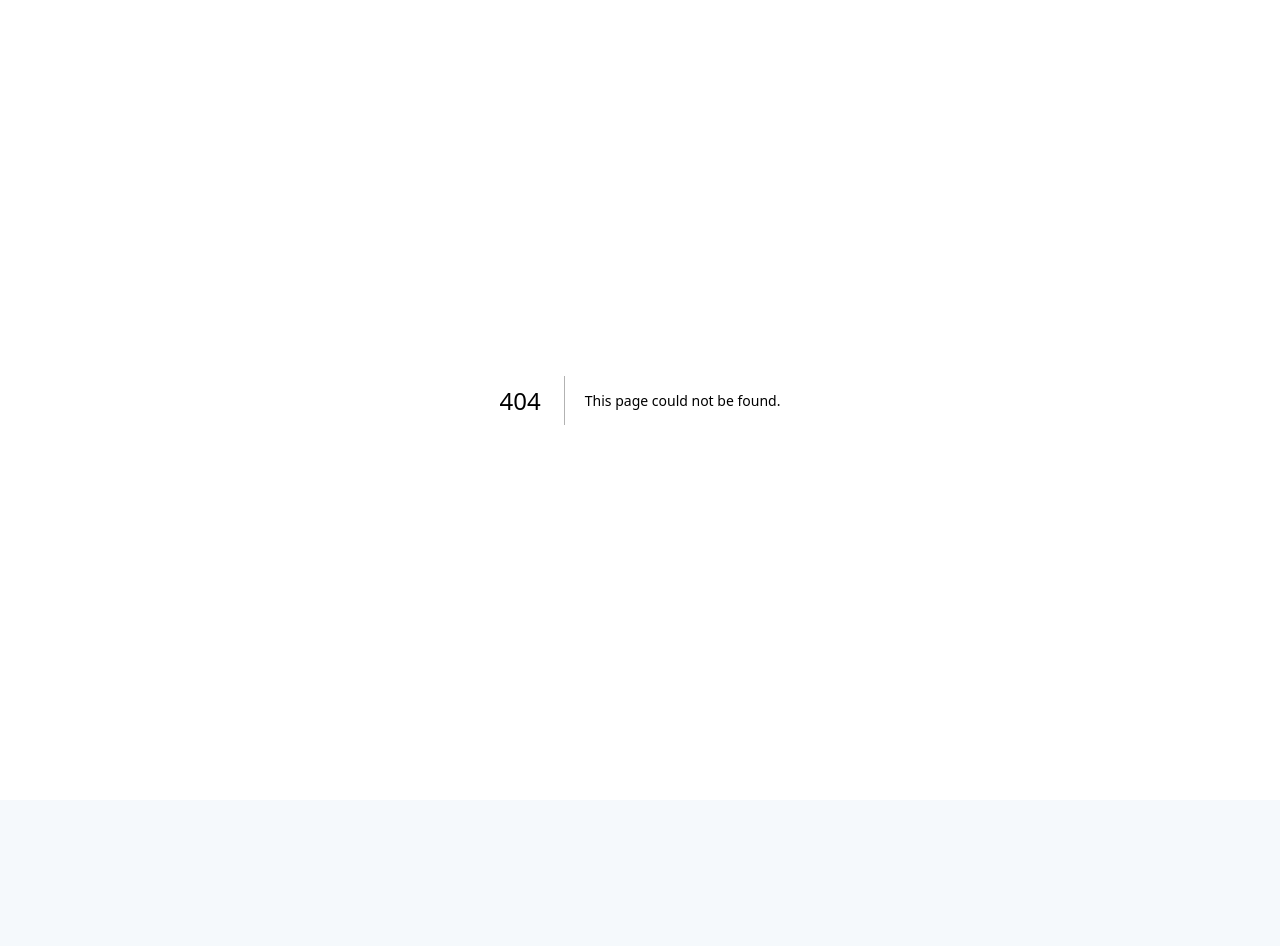
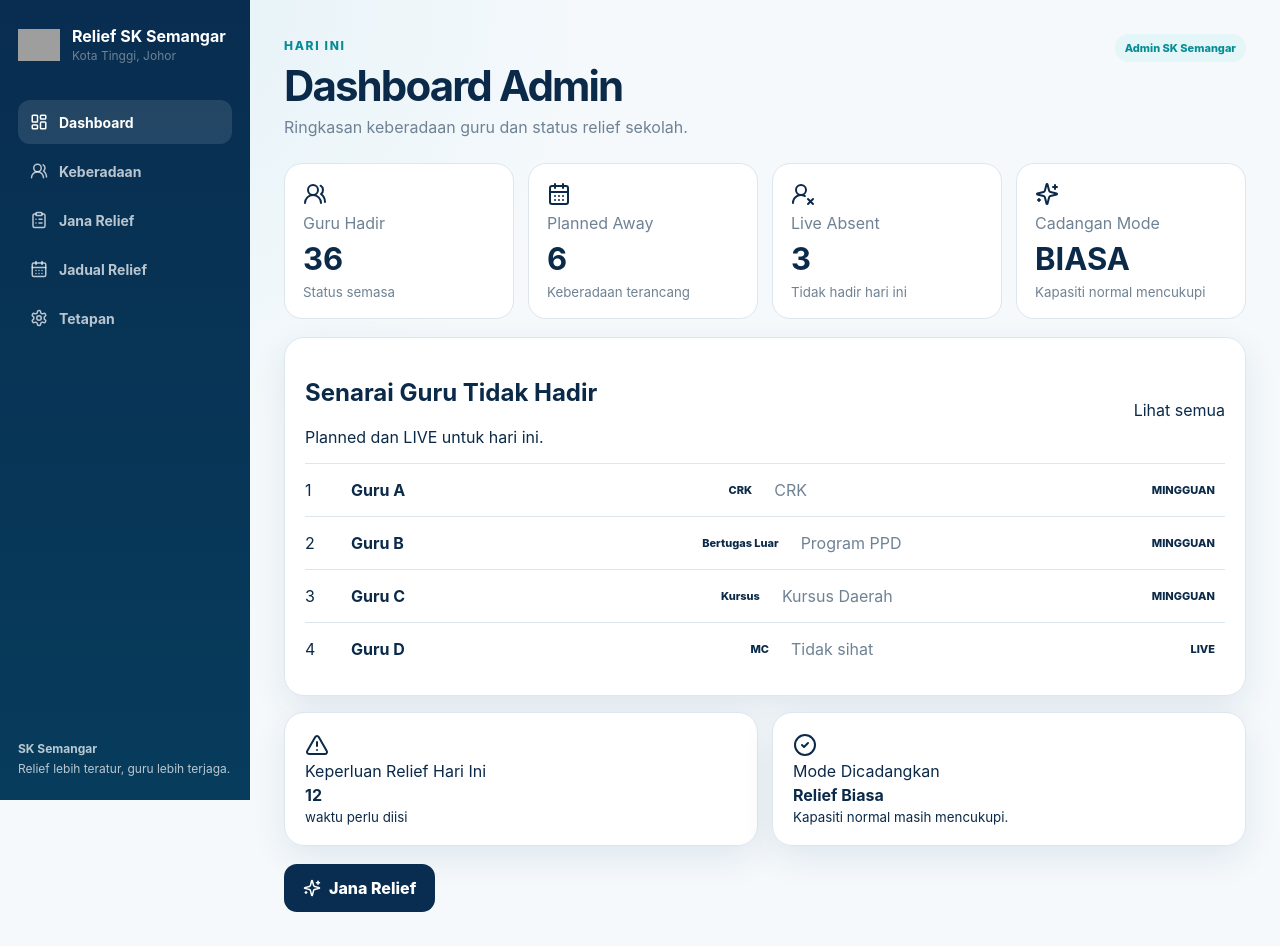
Before and after one commit to Papazola89-bot/e-ReliefSKS, a Next.js app: page /admin in a window 1280 px wide. Before the commit this address had no page. Before the commit the page ends 800 px from the top, so only its background shows below. Built offline with nearby package versions, Linux system fonts and the light colour scheme; grey boxes are pictures that could not be loaded.

Commit message:
feat: add admin dashboard

```diff
--- /dev/null
+++ b/app/admin/page.tsx
@@ -0,0 +1,32 @@
+import Link from "next/link";
+import { AlertTriangle, CalendarDays, CheckCircle2, Sparkles, UserRoundX, UsersRound } from "lucide-react";
+import { AdminNav } from "@/components/AdminNav";
+import { MobileBottomNav } from "@/components/MobileBottomNav";
+import { absenceRows } from "@/lib/mock-data";
+
+export default function AdminDashboard() {
+  return (
+    <main className="adminLayout">
+      <AdminNav active="Dashboard" />
+      <section className="adminContent">
+        <header className="adminTop"><div><span className="eyebrow">HARI INI</span><h1>Dashboard Admin</h1><p>Ringkasan keberadaan guru dan status relief sekolah.</p></div><span className="adminChip">Admin SK Semangar</span></header>
+        <div className="kpiGrid">
+          <div className="kpi"><UsersRound /><span>Guru Hadir</span><strong>36</strong><small>Status semasa</small></div>
+          <div className="kpi"><CalendarDays /><span>Planned Away</span><strong>6</strong><small>Keberadaan terancang</small></div>
+          <div className="kpi"><UserRoundX /><span>Live Absent</span><strong>3</strong><small>Tidak hadir hari ini</small></div>
+          <div className="kpi"><Sparkles /><span>Cadangan Mode</span><strong>BIASA</strong><small>Kapasiti normal mencukupi</small></div>
+        </div>
+        <section className="blockCard adminBlock">
+          <div className="sectionHeading"><div><h2>Senarai Guru Tidak Hadir</h2><p>Planned dan LIVE untuk hari ini.</p></div><Link href="/admin/keberadaan">Lihat semua</Link></div>
+          <div className="tableLike">{absenceRows.map((row,index)=><div className="tableRow" key={row.name}><span>{index+1}</span><strong>{row.name}</strong><span className="statusPill">{row.status}</span><span className="rowDetail">{row.detail}</span><span className="source">{row.source}</span></div>)}</div>
+        </section>
+        <div className="dashboardActions">
+          <section className="blockCard reliefNeed"><AlertTriangle /><span>Keperluan Relief Hari Ini</span><strong>12</strong><small>waktu perlu diisi</small></section>
+          <section className="blockCard modeCard"><CheckCircle2 /><span>Mode Dicadangkan</span><strong>Relief Biasa</strong><small>Kapasiti normal masih mencukupi.</small></section>
+        </div>
+        <Link href="/admin/relief/new" className="button primary fabLike"><Sparkles size={18} /> Jana Relief</Link>
+      </section>
+      <MobileBottomNav />
+    </main>
+  );
+}
```
